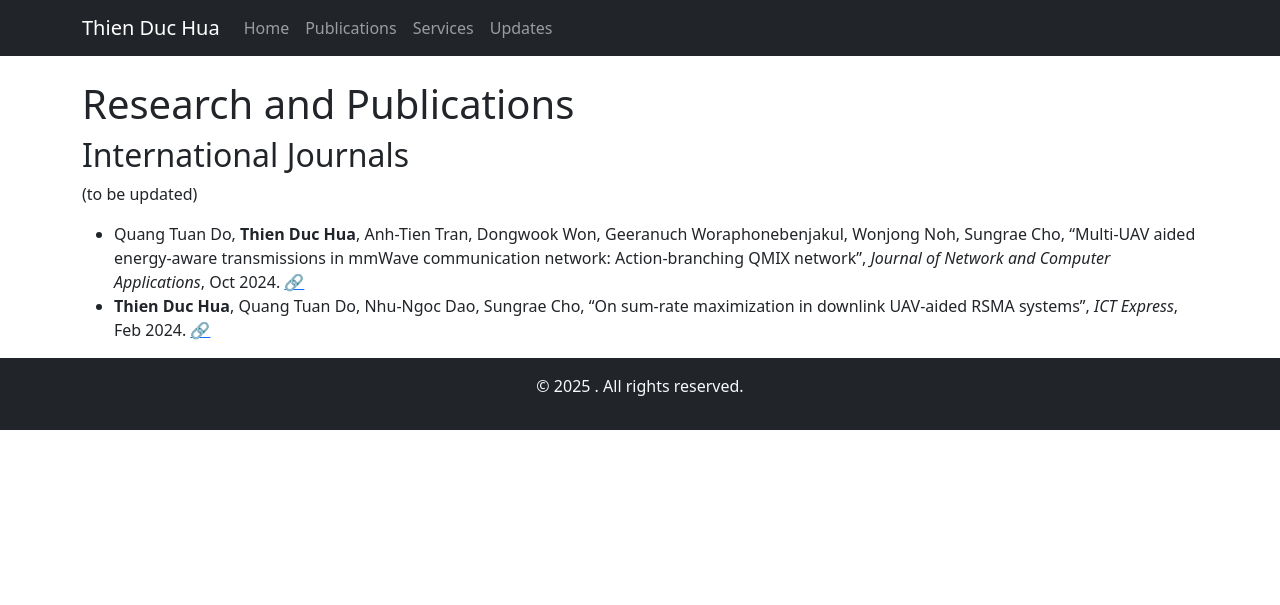
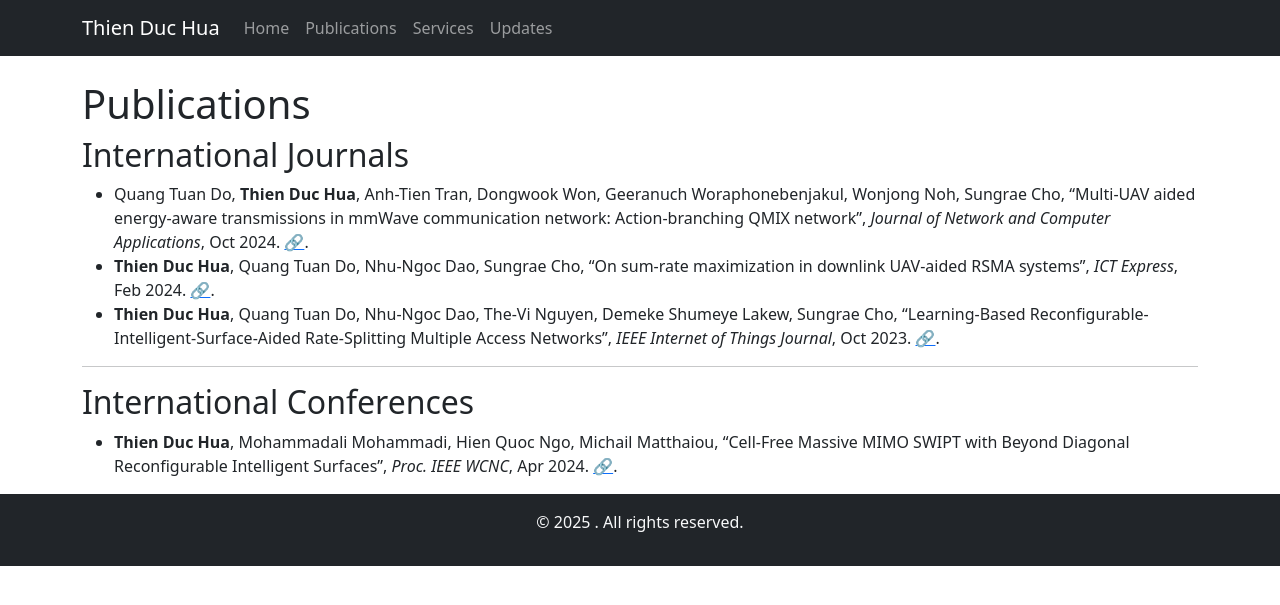
Before and after one commit to thienduchua/thienduchua.github.io, a Jekyll site: the page built from publications.md, in a window 1280 px wide. Shown: the top 605 px of the page. Built offline with Jekyll 4.4.1, drawn with Linux system fonts in a browser that asks for light colours.

Commit message:
Update publications.md

```diff
--- a/publications.md
+++ b/publications.md
@@ -3,9 +3,14 @@ layout: default
 title: Publications
 ---
 
-# Research and Publications
+# Publications
 
 ## International Journals
-(to be updated)
-- Quang Tuan Do, **Thien Duc Hua**, Anh-Tien Tran, Dongwook Won, Geeranuch Woraphonebenjakul, Wonjong Noh, Sungrae Cho, "Multi-UAV aided energy-aware transmissions in mmWave communication network: Action-branching QMIX network", *Journal of Network and Computer Applications*, Oct 2024. [🔗](https://www.sciencedirect.com/science/article/pii/S1084804524001255)
-- **Thien Duc Hua**, Quang Tuan Do, Nhu-Ngoc Dao, Sungrae Cho, "On sum-rate maximization in downlink UAV-aided RSMA systems", *ICT Express*, Feb 2024. [🔗](https://www.sciencedirect.com/science/article/pii/S2405959523000280)
+- Quang Tuan Do, **Thien Duc Hua**, Anh-Tien Tran, Dongwook Won, Geeranuch Woraphonebenjakul, Wonjong Noh, Sungrae Cho, "Multi-UAV aided energy-aware transmissions in mmWave communication network: Action-branching QMIX network", *Journal of Network and Computer Applications*, Oct 2024. [🔗](https://www.sciencedirect.com/science/article/pii/S1084804524001255).
+- **Thien Duc Hua**, Quang Tuan Do, Nhu-Ngoc Dao, Sungrae Cho, "On sum-rate maximization in downlink UAV-aided RSMA systems", *ICT Express*, Feb 2024. [🔗](https://www.sciencedirect.com/science/article/pii/S2405959523000280).
+- **Thien Duc Hua**, Quang Tuan Do, Nhu-Ngoc Dao, The-Vi Nguyen, Demeke Shumeye Lakew, Sungrae Cho, "Learning-Based Reconfigurable-Intelligent-Surface-Aided Rate-Splitting Multiple Access Networks", *IEEE Internet of Things Journal*, Oct 2023. [🔗](https://ieeexplore.ieee.org/abstract/document/10322782).
+
+---
+
+## International Conferences
+- **Thien Duc Hua**, Mohammadali Mohammadi, Hien Quoc Ngo, Michail Matthaiou, "Cell-Free Massive MIMO SWIPT with Beyond Diagonal Reconfigurable Intelligent Surfaces", *Proc. IEEE WCNC*, Apr 2024. [🔗](https://arxiv.org/abs/2402.00646).
```
